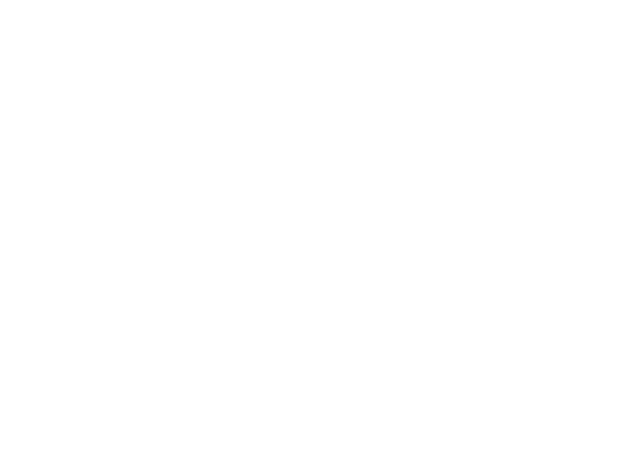
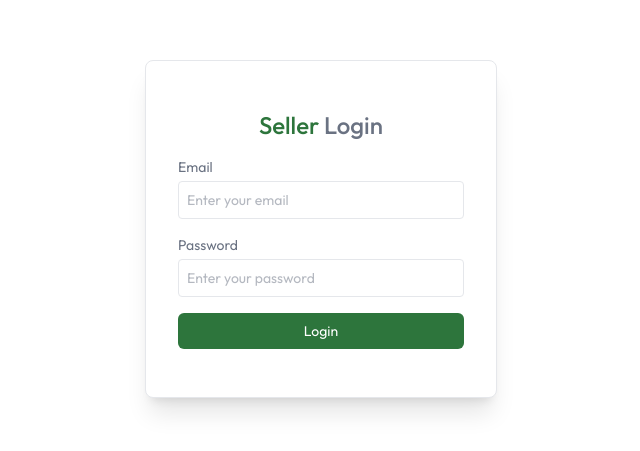
Before and after one commit to tahmina-nishu/Home-Harvest---An-Online-Grocery-Shop, a React (Vite) app in the folder client/: page /seller in a window 1280 px wide. Before the commit this address had no page. Shown: the part 171-622 px from the top of the page, without its empty margins (319-959 px from the left). Built offline with nearby package versions, Linux system fonts and the light colour scheme.

Commit message:
added seller login page

```diff
--- a/client/src/App.jsx
+++ b/client/src/App.jsx
@@ -12,12 +12,13 @@ import ProductDetails from './pages/ProductDetails';
 import Cart from './pages/Cart';
 import AddAddress from './pages/AddAddress';
 import MyOrders from './pages/MyOrders';
+import SellerLogin from './components/seller/SellerLogin';
 
 
 const App = () => {
 
   const isSellerPath = useLocation().pathname.includes("seller")
-  const {showUserLogin} = useAppContext()
+  const {showUserLogin, isSeller} = useAppContext()
 
   return (
     <div>
@@ -49,6 +50,9 @@ const App = () => {
 
           {/* My orders page Route  */}
           <Route path='/my-orders' element={<MyOrders></MyOrders>}></Route>
+          <Route path='/seller' element={isSeller ? null : <SellerLogin></SellerLogin>}>
+
+          </Route>
         </Routes>
       </div>
       {isSellerPath ? null : <Footer></Footer>}
--- a/client/src/components/Login.jsx
+++ b/client/src/components/Login.jsx
@@ -4,10 +4,10 @@ const Login = () => {
 
     const {setShowUserLogin, setUser} = useAppContext()
 
-    const [state, setState] = React.useState("login");
-    const [name, setName] = React.useState("");
-    const [email, setEmail] = React.useState("");
-    const [password, setPassword] = React.useState("");
+    const [state, setState] = useState("login");
+    const [name, setName] = useState("");
+    const [email, setEmail] = useState("");
+    const [password, setPassword] = useState("");
 
     const onSubmitHandler = async (event)=>{
         event.preventDefault();     // page reload ta prevent kore eta
@@ -21,7 +21,11 @@ const Login = () => {
 
     return (
         <div onClick={()=> setShowUserLogin(false)} className='fixed top-0 bottom-0 left-0 right-0 z-30 flex items-center text-sm text-gray-600 bg-black/50'>
-            <form onSubmit={ onSubmitHandler} onClick={(e)=> e.stopPropagation()} className="flex flex-col gap-4 m-auto items-start p-8 py-12 w-80 sm:w-88 text-gray-500 rounded-lg shadow-xl border border-gray-200 bg-white">
+            <form
+                onSubmit={ onSubmitHandler}
+                onClick={(e)=> e.stopPropagation()}
+                className="flex flex-col gap-4 m-auto items-start p-8 py-12 w-80 sm:w-88 text-gray-500 rounded-lg shadow-xl border border-gray-200 bg-white">
+
                 <p className="text-2xl font-medium m-auto">
                     <span className="text-primary">User</span> {state === "login" ? "Login" : "Sign Up"}
                 </p>
@@ -33,11 +37,23 @@ const Login = () => {
                 )}
                 <div className="w-full ">
                     <p>Email</p>
-                    <input onChange={(e) => setEmail(e.target.value)} value={email} placeholder="type here" className="border border-gray-200 rounded w-full p-2 mt-1 outline-primary" type="email" required />
+                    <input
+                        onChange={(e) => setEmail(e.target.value)}
+                        value={email}
+                        placeholder="Enter your email"
+                        type="email"
+                        className="border border-gray-200 rounded w-full p-2 mt-1 outline-primary"
+                        required />
                 </div>
                 <div className="w-full ">
                     <p>Password</p>
-                    <input onChange={(e) => setPassword(e.target.value)} value={password} placeholder="type here" className="border border-gray-200 rounded w-full p-2 mt-1 outline-primary" type="password" required />
+                    <input
+                        onChange={(e) => setPassword(e.target.value)}
+                        value={password}
+                        placeholder="Enter your password"
+                        type="password"
+                        className="border border-gray-200 rounded w-full p-2 mt-1 outline-primary"
+                        required />
                 </div>
                 {state === "register" ? (
                     <p>
--- /dev/null
+++ b/client/src/components/seller/SellerLogin.jsx
@@ -0,0 +1,83 @@
+import React, { useEffect, useState } from 'react'
+import { useAppContext } from '../../context/AppContext'
+
+const SellerLogin = () => {
+
+    const { isSeller, setIsSeller, navigate } = useAppContext()
+
+    const [email, setEmail] = useState("")
+    const [password, setPassword] = useState("")
+
+    const onSubmitHandler = async (event) => {
+        event.preventDefault()
+
+        // Temporary login
+        setIsSeller(true)
+
+        // Example validation:
+        // if (email === "seller@gmail.com" && password === "123456") {
+        //     setIsSeller(true)
+        // } else {
+        //     alert("Invalid credentials")
+        // }
+    }
+
+    useEffect(() => {
+        if (isSeller) {
+            navigate("/seller")
+        }
+    }, [isSeller, navigate])
+
+    if (isSeller) return null
+
+    return (
+        <form
+            onSubmit={onSubmitHandler}
+            className="min-h-screen flex items-center justify-center text-sm text-gray-600"
+        >
+            <div className="flex flex-col gap-4 p-8 py-12 w-80 sm:w-88 text-gray-500 rounded-lg shadow-xl border border-gray-200 bg-white">
+
+                <p className="text-2xl font-medium text-center">
+                    <span className="text-primary">Seller</span> Login
+                </p>
+
+                {/* Email */}
+                <div className="w-full">
+                    <p>Email</p>
+                    <input
+                        placeholder="Enter your email"
+                        type="email"
+                        value={email}
+                        onChange={(e) => setEmail(e.target.value)}
+                        className="border border-gray-200 rounded w-full p-2 mt-1 outline-primary"
+                        required
+                    />
+                </div>
+
+                {/* Password */}
+                <div className="w-full">
+                    <p>Password</p>
+                    <input
+                        placeholder="Enter your password"
+                        type="password"
+                        value={password}
+                        onChange={(e) => setPassword(e.target.value)}
+                        className="border border-gray-200 rounded w-full p-2 mt-1 outline-primary"
+                        required
+                    />
+                </div>
+
+                {/* Submit Button */}
+                <button
+                    type="submit"
+                    className="bg-primary hover:bg-primary-dull transition-all text-white w-full py-2 rounded-md cursor-pointer"
+                >
+                    Login
+                </button>
+
+            </div>
+        </form>
+    )
+}
+
+export default SellerLogin
```
Also changed, not shown: client/src/pages/seller/SellerLayout.jsx (added).
